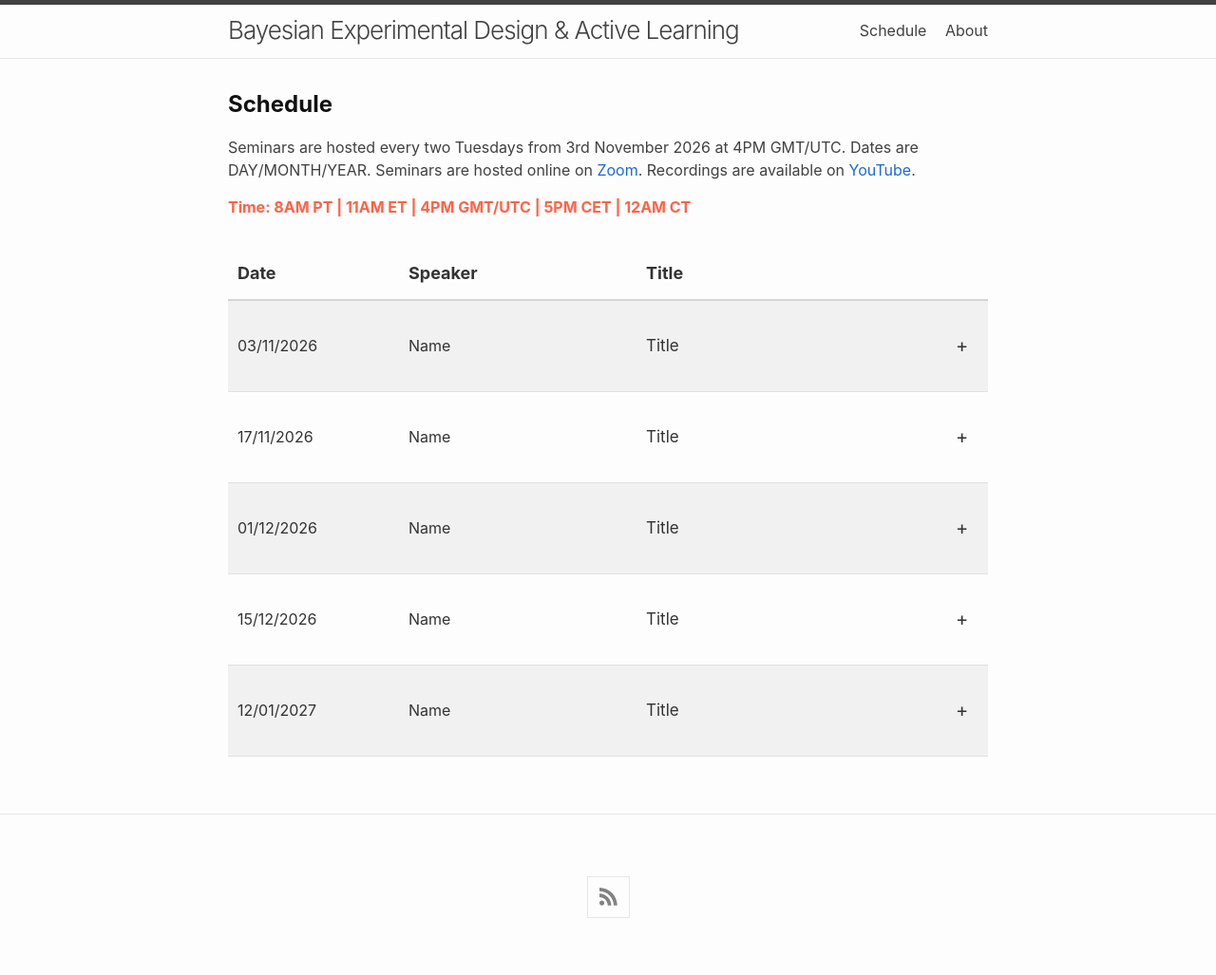
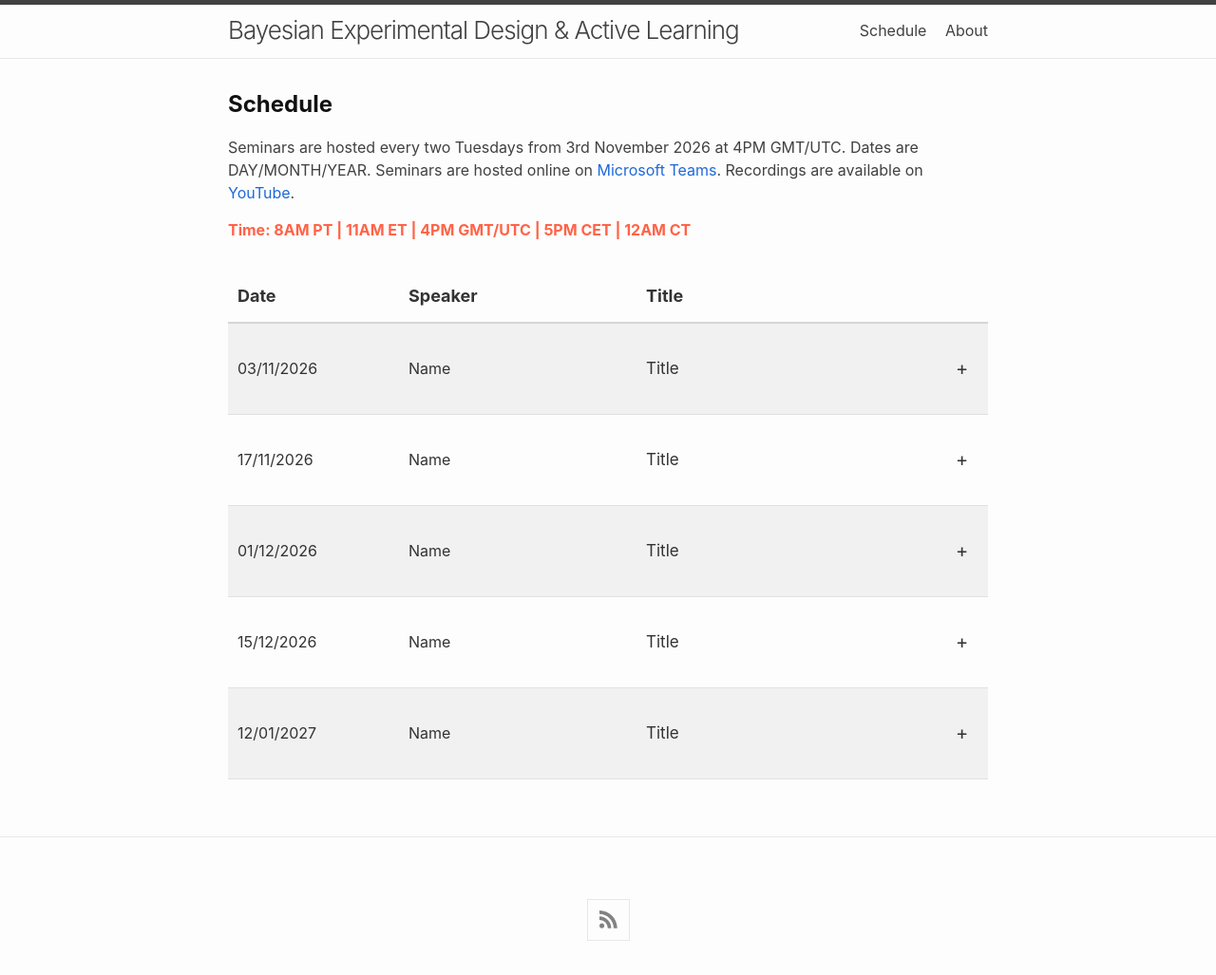
Before and after one commit to bayesiandesign/seminar, a Jekyll site: the page built from schedule.html, in a window 1280 px wide. Shown: the whole page at 95% size. Built offline with Jekyll 4.4.1, drawn with Linux system fonts in a browser that asks for light colours; nearby versions of some CDN libraries; before the commit the page ends 1003 px from its top, so only the background shows below that.

Commit message:
Update schedule.html

```diff
--- a/schedule.html
+++ b/schedule.html
@@ -7,7 +7,7 @@ permalink: /schedule/
 <div class="about">
   <h2><span style='font-weight: bold;'>Schedule</span></h2>
 
-  <p>Seminars are hosted every two Tuesdays from 3rd November 2026 at 4PM GMT/UTC. Dates are DAY/MONTH/YEAR. Seminars are hosted online on <a href="https://zoom.us/j/97648549165">Zoom</a>. Recordings are available on <a href="http://www.youtube.com/@bayesiandesign">YouTube</a>.</p>
+  <p>Seminars are hosted every two Tuesdays from 3rd November 2026 at 4PM GMT/UTC. Dates are DAY/MONTH/YEAR. Seminars are hosted online on <a href="https://teams.microsoft.com/meet/380924451692686?p=I83LABVKH7uZp3dGE1">Microsoft Teams</a>. Recordings are available on <a href="http://www.youtube.com/@bayesiandesign">YouTube</a>.</p>
   <p style="color:Tomato;"><span style='font-weight: bold;'>Time: 8AM PT | 11AM ET | 4PM GMT/UTC | 5PM CET | 12AM CT</span></p>
 
   <div class="seminar-schedule">
```
